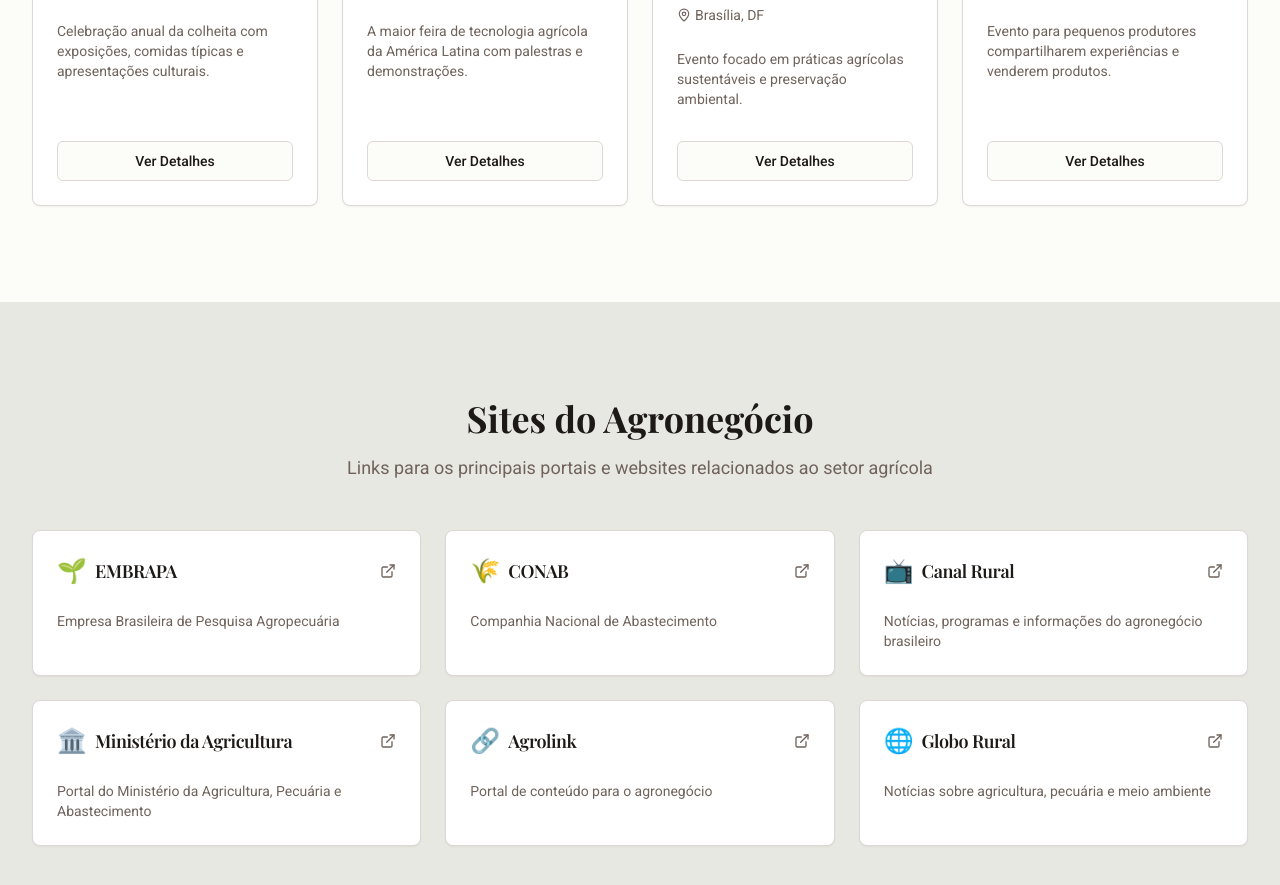
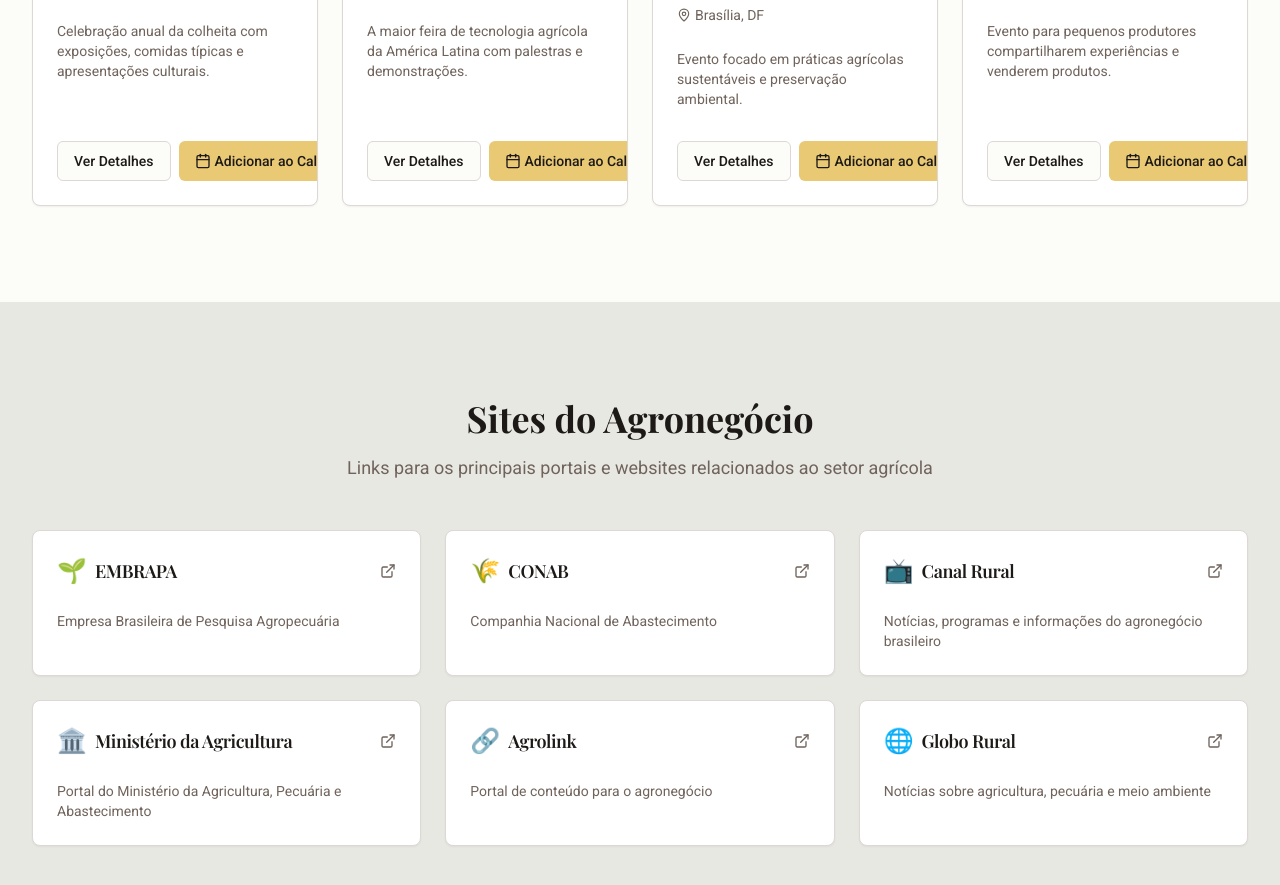
Before and after one commit to ghkfjfbdb/agro2.0, a React (Vite) app: page / in a window 1280 px wide. Shown: the part 1180-2065 px from the top of the page. Built offline with nearby package versions, Linux system fonts and the light colour scheme.

Commit message:
Refactor: Add link to calendar website
Adds a link to a website that helps with calendar creation.

```diff
--- a/src/components/EventCard.tsx
+++ b/src/components/EventCard.tsx
@@ -1,5 +1,5 @@
 
-import { CalendarDays, MapPin } from "lucide-react";
+import { CalendarDays, MapPin, Calendar } from "lucide-react";
 import { Card, CardContent, CardDescription, CardFooter, CardHeader, CardTitle } from "@/components/ui/card";
 import { Button } from "@/components/ui/button";
 import { Badge } from "@/components/ui/badge";
@@ -43,8 +43,16 @@ export function EventCard({ title, description, date, location, imageUrl, catego
       <CardContent>
         <p className="line-clamp-3 text-sm text-muted-foreground">{description}</p>
       </CardContent>
-      <CardFooter className="mt-auto pt-2">
+      <CardFooter className="mt-auto pt-2 gap-2 flex-col sm:flex-row">
         <Button className="w-full" variant="outline">Ver Detalhes</Button>
+        <Button
+          className="w-full flex items-center gap-1"
+          variant="secondary"
+          onClick={() => window.open("https://calendar.google.com/calendar/u/0/r/eventedit", "_blank")}
+        >
+          <Calendar className="h-4 w-4" />
+          <span>Adicionar ao Calendário</span>
+        </Button>
       </CardFooter>
     </Card>
   );
```
